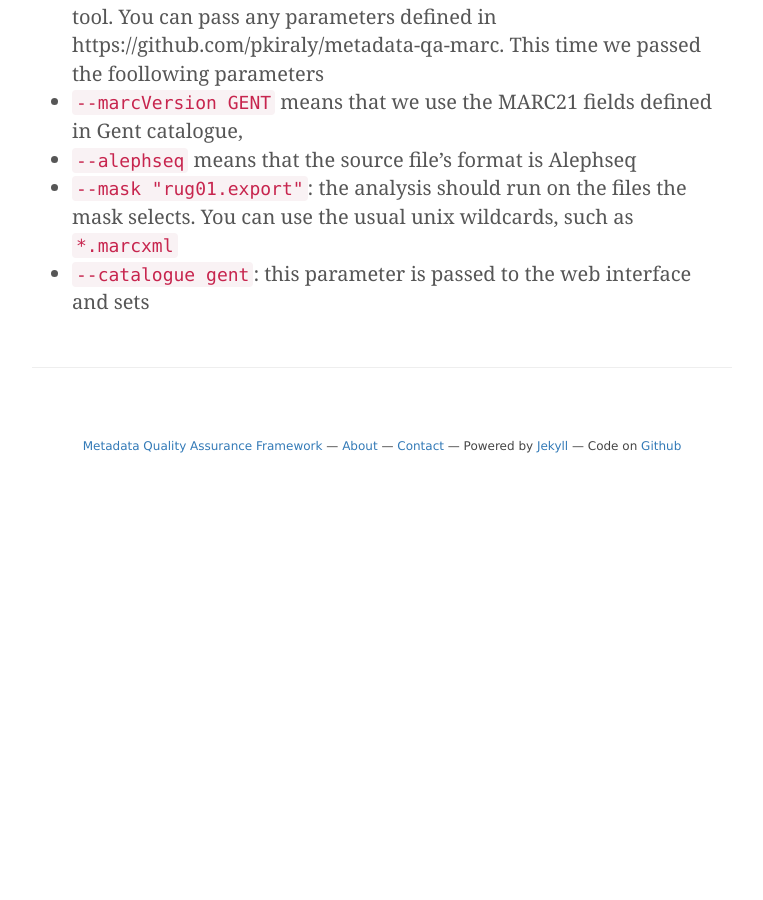
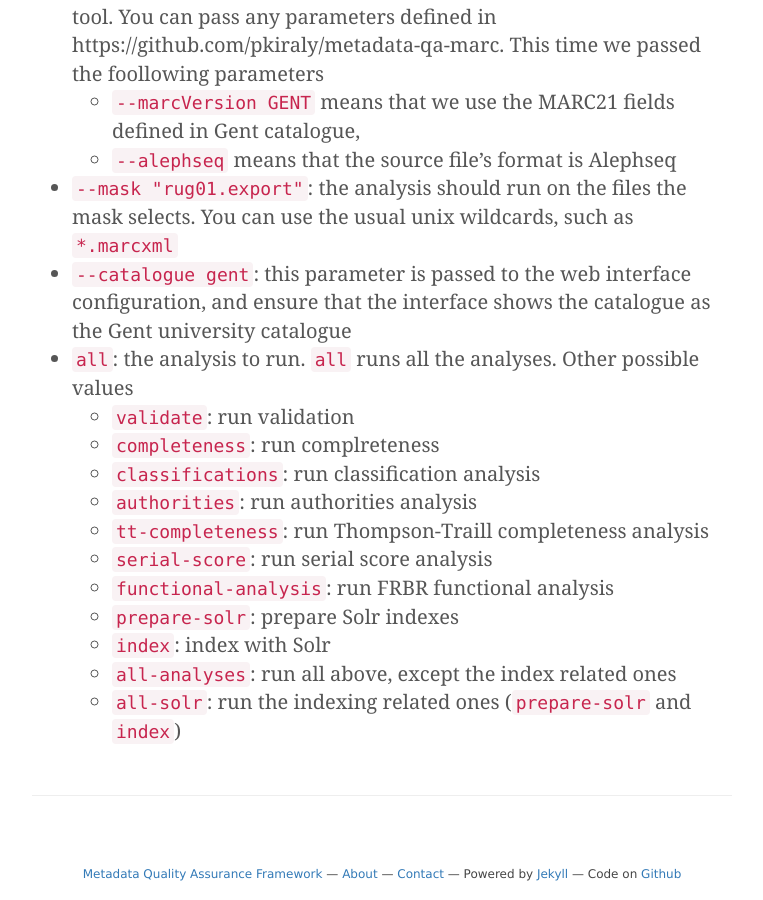
Before and after one commit to pkiraly/pkiraly.github.io, a Jekyll site: the page built from _posts/2020-05-31-running-with-docker.md, in a window 1280 px wide and 900 px high, scrolled down 3238 px. Shown: the whole window, without its empty margins (258-1021 px from the left). Built offline with Jekyll 4.4.1, drawn with Linux system fonts in a browser that asks for light colours; nearby versions of some CDN libraries; some web fonts are replaced; comment, search, counter and statistics services are not loaded; before the commit the page ends 3723 px from its top, so only the background shows below that.

Commit message:
Update 2020-05-31-running-with-docker.md

```diff
--- a/_posts/2020-05-31-running-with-docker.md
+++ b/_posts/2020-05-31-running-with-docker.md
@@ -88,7 +88,19 @@ does not tell you about what's going on behind, it does, the same way as you ope
 * `metadata-qa-marc`: the name of the container
 * `./metadata-qa.sh`: the script to execute. The working directory in the container is `/opt/metadata-qa-marc`, this script is available in this directory. You can specify different scripts or commends. For example if you want to log in into the container's shell issue `/bin/bash`. The rest of the parameters are the parameters of the `metadata-qa.sh` script.
 * `--params "--marcVersion GENT --alephseq"`: general parameters passed to the underlying scripts which call the quality assessment tool. You can pass any parameters defined in https://github.com/pkiraly/metadata-qa-marc. This time we passed the foollowing parameters
- * `--marcVersion GENT` means that we use the MARC21 fields defined in Gent catalogue,
- * `--alephseq` means that the source file's format is Alephseq
+  * `--marcVersion GENT` means that we use the MARC21 fields defined in Gent catalogue,
+  * `--alephseq` means that the source file's format is Alephseq
 * `--mask "rug01.export"`: the analysis should run on the files the mask selects. You can use the usual unix wildcards, such as `*.marcxml`
-* `--catalogue gent`: this parameter is passed to the web interface and sets
+* `--catalogue gent`: this parameter is passed to the web interface configuration, and ensure that the interface shows the catalogue as the Gent university catalogue
+* `all`: the analysis to run. `all` runs all the analyses. Other possible values
+  * `validate`: run validation
+  * `completeness`: run complreteness
+  * `classifications`: run classification analysis
+  * `authorities`: run authorities analysis
+  * `tt-completeness`: run Thompson-Traill completeness analysis
+  * `serial-score`: run serial score analysis
+  * `functional-analysis`: run FRBR functional analysis
+  * `prepare-solr`: prepare Solr indexes
+  * `index`: index with Solr
+  * `all-analyses`: run all above, except the index related ones
+  * `all-solr`: run the indexing related ones (`prepare-solr` and `index`)
```
